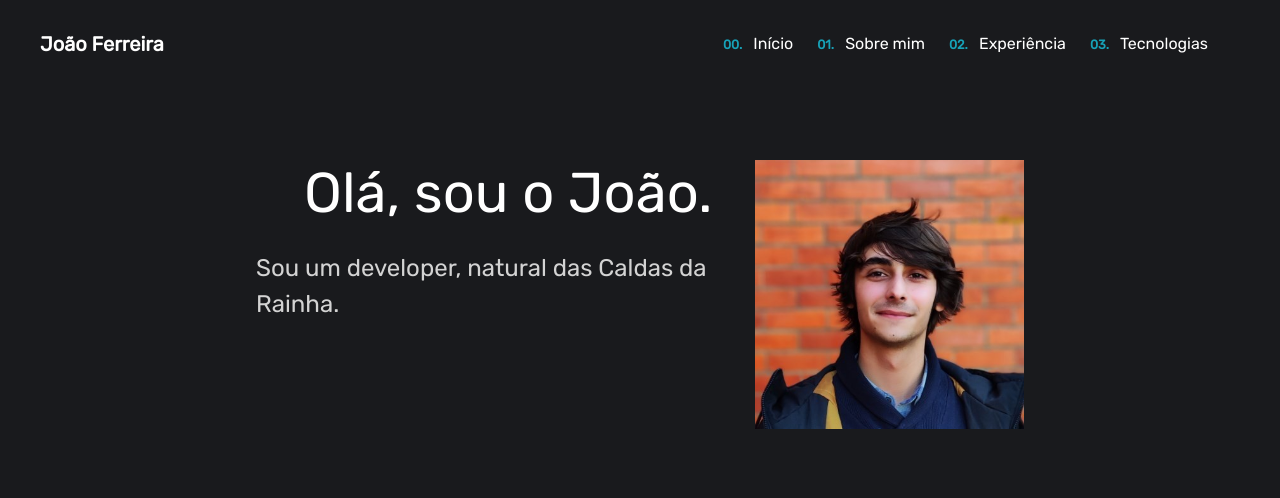
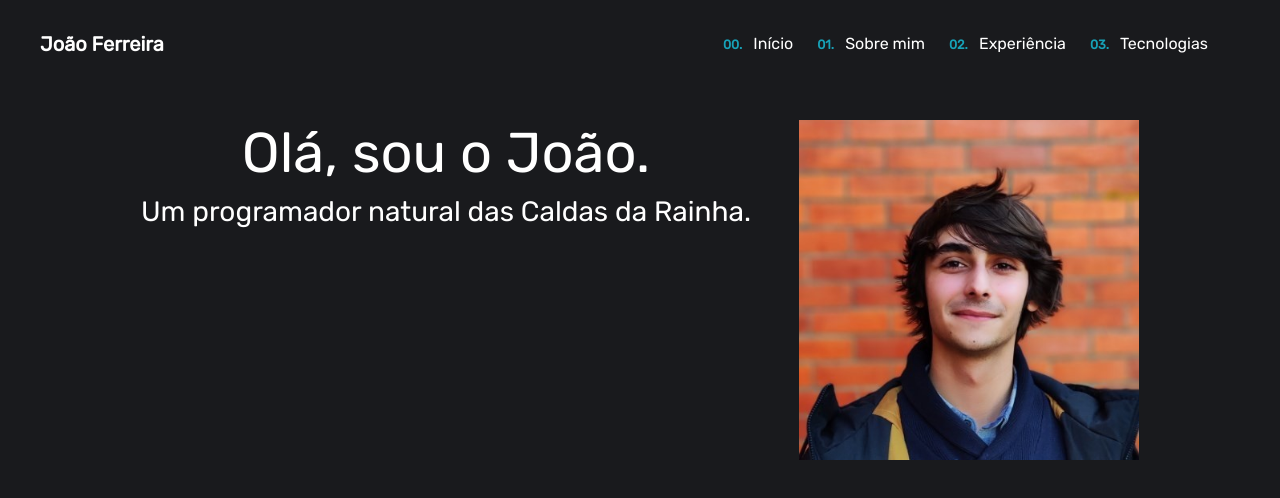
Before and after one commit to joaofrf/personal-website, a Vue app: page / in a window 1280 px wide. Shown: the top 498 px of the page. Built offline with nearby package versions, Linux system fonts and the light colour scheme.

Commit message:
pagina inicial

```diff
--- a/package.json
+++ b/package.json
@@ -12,7 +12,7 @@
     "core-js": "^3.6.5",
     "jquery": "^3.5.1",
     "popper.js": "^1.16.1",
-    "vue": "^2.6.11",
+    "vue": "^2.6.12",
     "vue-router": "^3.2.0",
     "vuex": "^3.4.0"
   },
--- a/src/views/Home.vue
+++ b/src/views/Home.vue
@@ -1,12 +1,41 @@
 <template>
-  <div class="centerPseudo">
-    <div class="info">
-      <h1 class="text-white apresentacao ml-5">Olá, sou o João.</h1>
-      <p class="myinfo">Sou um developer, natural das Caldas da Rainha.</p>
-<!--      <p class="myinfo">A minha área de maior interesse neste momento é web mas gosto de tudo um pouco!</p>-->
+	<!--	<div class="centerPseudo">-->
+	<!--		<div class="info">-->
+	<!--			<h1 class="text-white apresentacao ml-5">Olá, sou o João.</h1>-->
+	<!--			<p class="myinfo">Um programador natural das Caldas da Rainha.</p>-->
+	<!--&lt;!&ndash;			<p class="myinfo">A minha área de maior interesse neste momento é web mas gosto de tudo um pouco!</p>&ndash;&gt;-->
+	<!--		</div>-->
+	<!--		<div class="infoPhoto">-->
+	<!--			<img class="photo" src="/imgs/eu.jpg" alt="Uma foto minha">-->
+	<!--		</div>-->
+	<!--	</div>-->
+
+	<div>
+		<div class="d-flex justify-content-center mt-5">
+			<!-- source https://stackoverflow.com/questions/45666656/bootstrap-4-responsive-utilities-visible-hidden-xs-sm-lg-not-working -->
+			<!--	Computer	-->
+			<div class="row d-none d-lg-flex d-xl-none d-xl-flex">
+				<div class="col-xs-6 text-center text-justify text-white">
+					<h1 class="display-4">Olá, sou o João.</h1>
+					<p class="mt-2 h3">Um programador natural das Caldas da Rainha.</p>
 				</div>
-    <img class="photo" src="/imgs/eu.jpg" alt="Uma foto minha">
+				<div class="col-xs-6 text-center ml-5">
+					<img src="/imgs/eu.jpg" class="photo" alt="Uma foto minha">
 				</div>
+			</div>
+			<!--	Mobile    -->
+			<div class="row d-block d-sm-block d-md-block d-lg-none">
+				<div class="col-xs-6 text-center text-white">
+					<h1 class="display-4">Olá, sou o João.</h1>
+					<p class="mt-2 h3">Um programador natural das Caldas da Rainha.</p>
+				</div>
+				<div class="col-xs-6 text-center">
+					<img src="/imgs/eu.jpg" class="photo" alt="Uma foto minha">
+				</div>
+			</div>
+		</div>
+	</div>
+
 </template>
 
 <script>
@@ -23,40 +52,8 @@ export default {
 
 <style>
 
-.centerPseudo {
-  width: 60%;
-  height: 60%;
-  position: absolute;
-  top:0;
-  bottom: 0;
-  left: 0;
-  right: 0;
-  margin: auto;
+.photo {
+	width: 340px;
 }
 
-.info {
-  width: 60%;
-  float: left;
-}
-
-.photo {
-  width: 35%;
-  float: left;
-  margin-left: 5%;
-  background: black;
-}
-
-.apresentacao{
-  text-align: left;
-  font-size: 350%;
-}
-
-.myinfo{
-  margin-top: 5%;
-  text-align: left;
-  font-size: 150%;
-  color: lightgray;
-}
-
-
 </style>
```
Also changed, not shown: 1 other file (tests, documents, lock files or other folders). Lines whose indentation alone changed are shown as unchanged.
